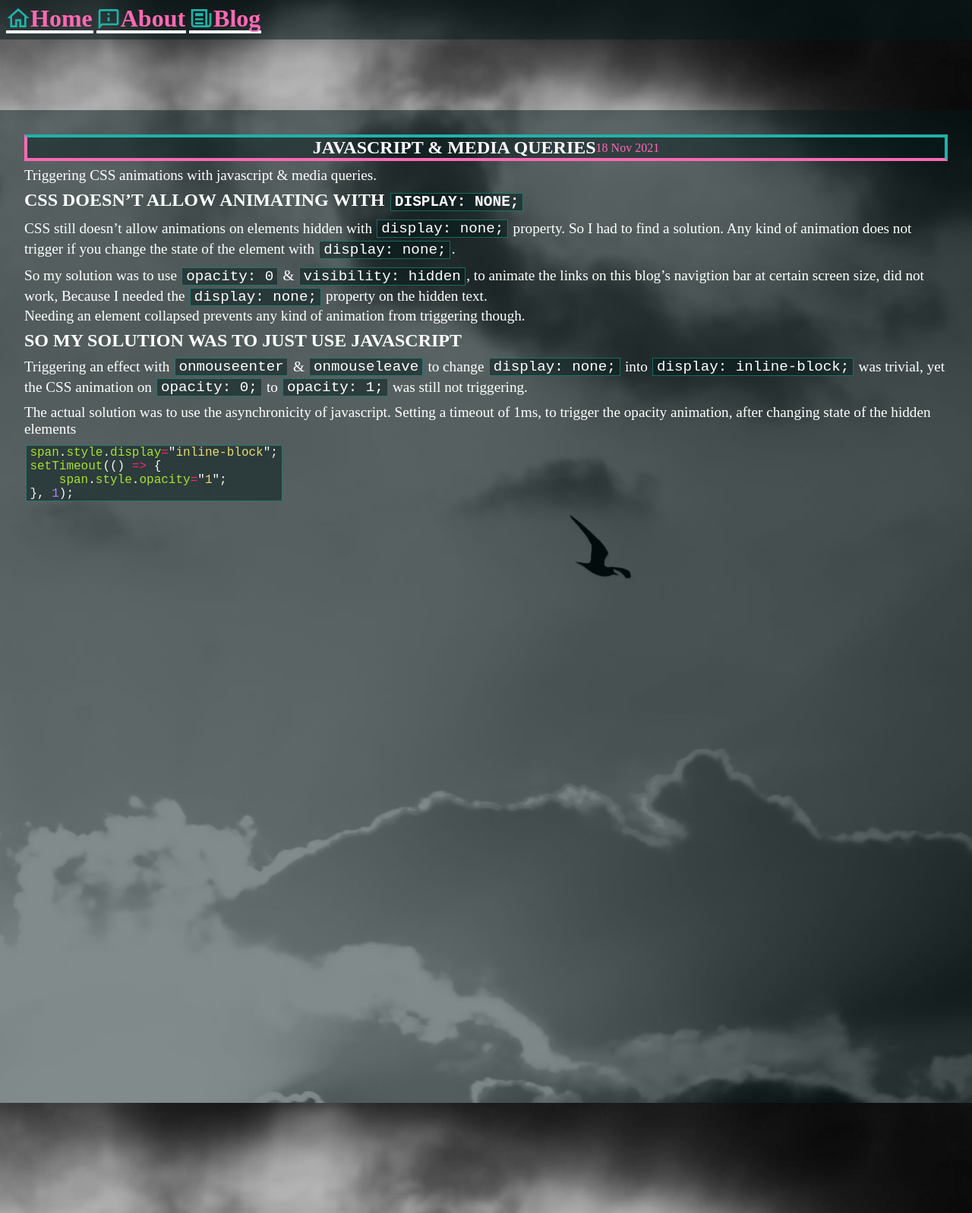
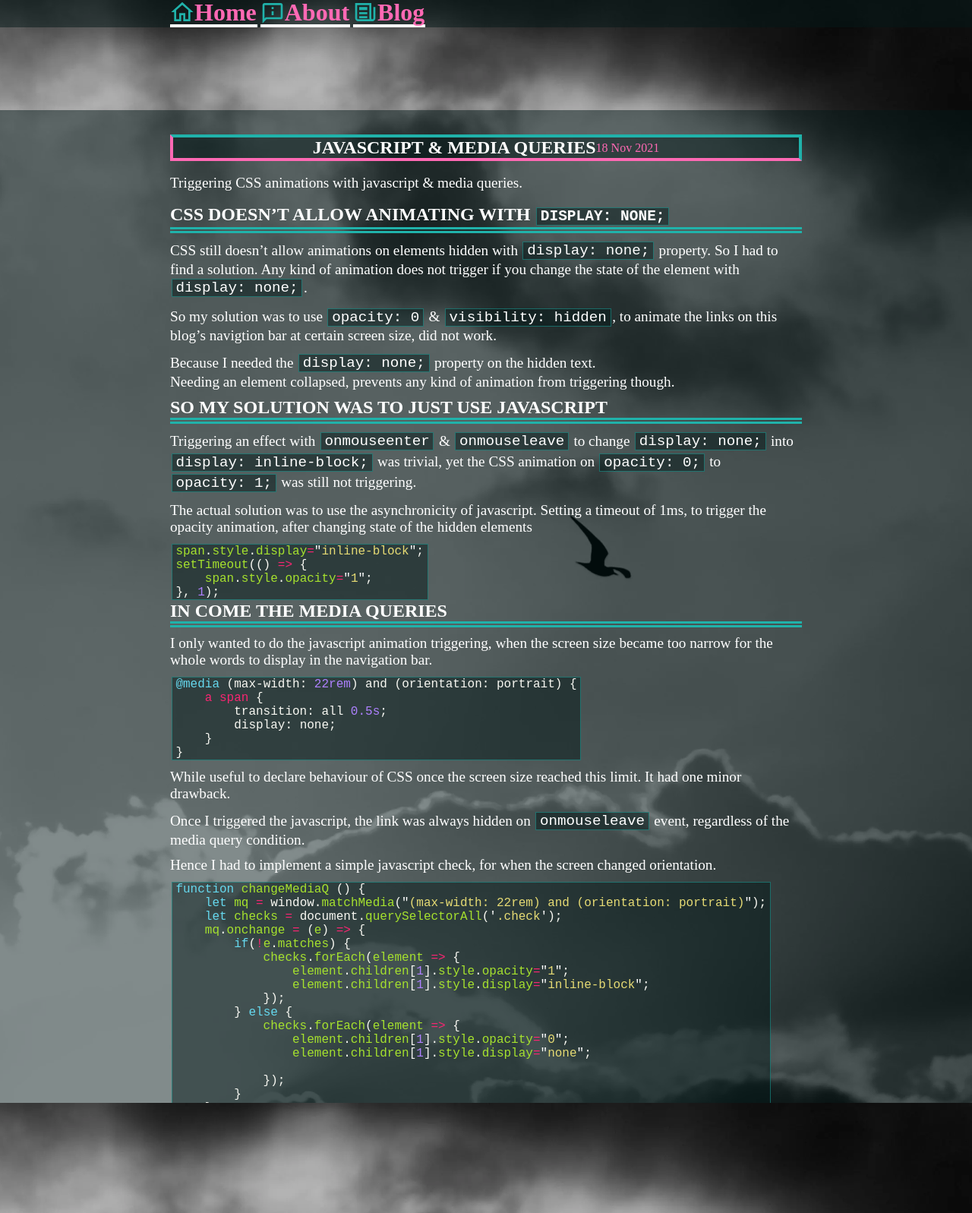
Before and after one commit to halfh/old.halfh, a Jekyll site: the page built from _posts/2021-11-18-js-and-media-query.md, in a window 1280 px wide. Shown: the whole page at 76% size. Built offline with Jekyll 4.4.1, drawn with Linux system fonts in a browser that asks for light colours.

Commit message:
big screen media query on content

````diff
--- a/_posts/2021-11-18-js-and-media-query.md
+++ b/_posts/2021-11-18-js-and-media-query.md
@@ -9,8 +9,10 @@ Triggering CSS animations with javascript & media queries.
 
 CSS still doesn't allow animations on elements hidden with `display: none;` property. So I had to find a solution. Any kind of animation does not trigger if you change the state of the element with `display: none;`.
 
-So my solution was to use `opacity: 0` & `visibility: hidden`, to animate the links on this blog's navigtion bar at certain screen size, did not work, Because I needed the `display: none;` property on the hidden text.
-Needing an element collapsed prevents any kind of animation from triggering though.
+So my solution was to use `opacity: 0` & `visibility: hidden`, to animate the links on this blog's navigtion bar at certain screen size, did not work.
+
+Because I needed the `display: none;` property on the hidden text.
+Needing an element collapsed, prevents any kind of animation from triggering though.
 
 # So my solution was to just use javascript
 
@@ -24,3 +26,41 @@ setTimeout(() => {
     span.style.opacity="1";
 }, 1);
 ```
+# In come the media queries
+
+I only wanted to do the javascript animation triggering, when the screen size became too narrow for the whole words to display in the navigation bar.
+
+```css
+@media (max-width: 22rem) and (orientation: portrait) {
+    a span {
+        transition: all 0.5s;
+        display: none;
+    }
+}
+```
+While useful to declare behaviour of CSS once the screen size reached this limit. It had one minor drawback.
+
+Once I triggered the javascript, the link was always hidden on `onmouseleave` event, regardless of the media query condition.
+
+Hence I had to implement a simple javascript check, for when the screen changed orientation.
+
+```javascript
+function changeMediaQ () {
+    let mq = window.matchMedia("(max-width: 22rem) and (orientation: portrait)");
+    let checks = document.querySelectorAll('.check');
+    mq.onchange = (e) => {
+        if(!e.matches) {
+            checks.forEach(element => {
+                element.children[1].style.opacity="1";
+                element.children[1].style.display="inline-block";
+            });
+        } else {
+            checks.forEach(element => {
+                element.children[1].style.opacity="0";
+                element.children[1].style.display="none";
+
+            });
+        }
+    }
+}
+```
--- a/_sass/main.scss
+++ b/_sass/main.scss
@@ -101,6 +101,21 @@ nav {
 		main {
 			p {
 				margin: 0.5rem 0;
+				padding: 0.1rem 0;
+			}
+			p:first-of-type {
+				margin: 1rem 0rem;
+			}
+			h1,
+			h2,
+			h3,
+			h4,
+			h5,
+			h6 {
+				border-bottom: 0.5rem double $bg;
+			}
+			h1 {
+				font-weight: bold;
 			}
 		}
 		footer {
@@ -173,14 +188,19 @@ nav {
 		a.check {
 			padding-right: 0px;
 		}
-		// a:hover {
-		// 	line-height: 2rem;
-		// 	span {
-		// 		opacity: 1;
-		// 		visibility: visible;
-		// 		// display: inline-block;
-		// 	}
-		// }
+	}
+}
+
+// big screen
+@media (min-width: 60rem) {
+	.content {
+		padding: 0 15vw;
+	}
+	nav {
+		padding: 0 15vw;
+		a:first-of-type {
+			margin-left: 2rem;
+		}
 	}
 }
 // @media (min-width: 30rem) and (max-width: 50rem) and (orientation: landscape) {
--- a/assets/js/hover.js
+++ b/assets/js/hover.js
@@ -27,7 +27,6 @@ function hideDisplay (e){
 function changeMediaQ () {
     let mq = window.matchMedia("(max-width: 22rem) and (orientation: portrait)");
     mq.onchange = (e) => {
-        // console.log('mq.onchange event');
         if(!e.matches) {
             let checks = document.querySelectorAll('.check');
             checks.forEach(element => {
@@ -44,5 +43,4 @@ function changeMediaQ () {
             });
         }
     }
-
 }
````
Also changed, not shown: README.md, 2 other files.
